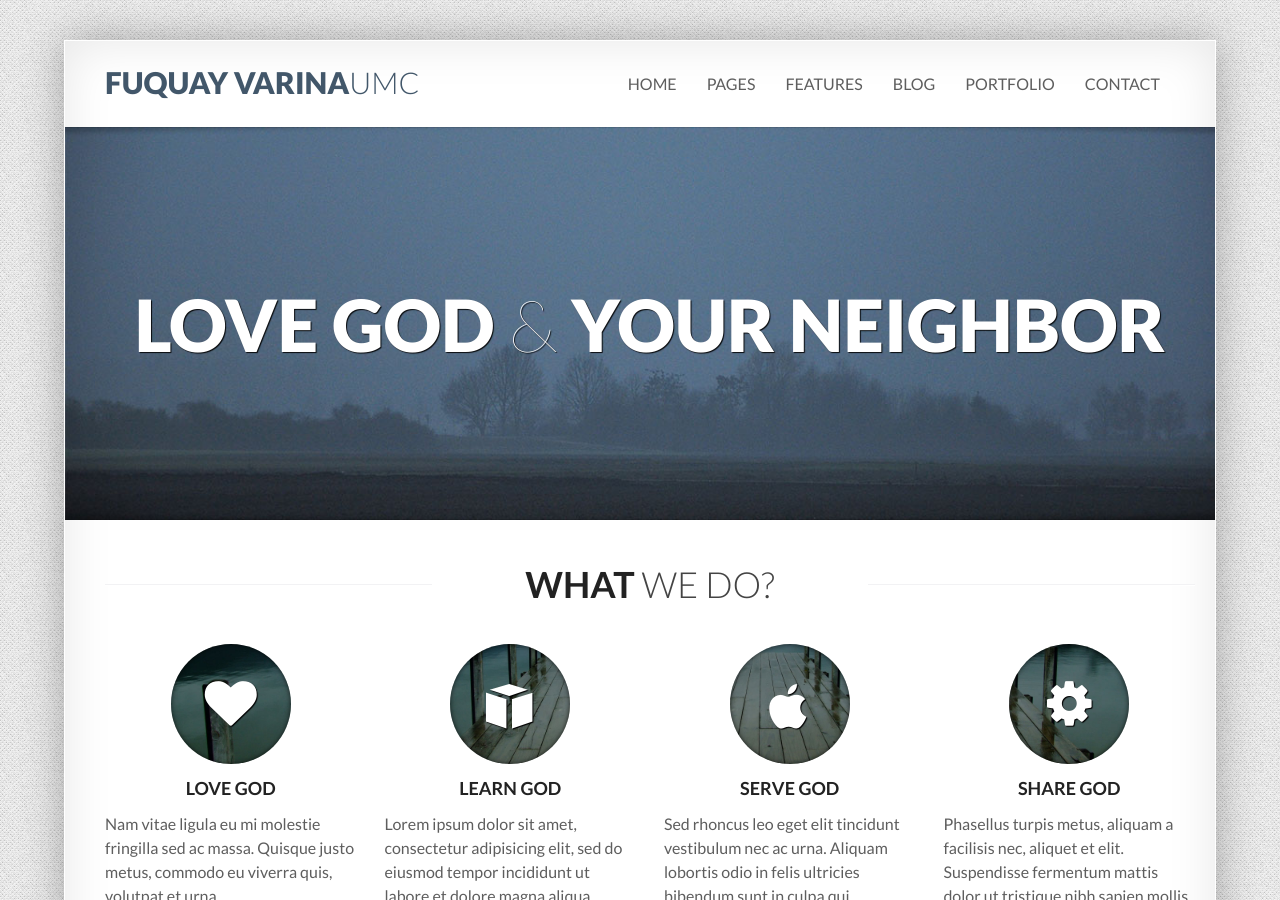
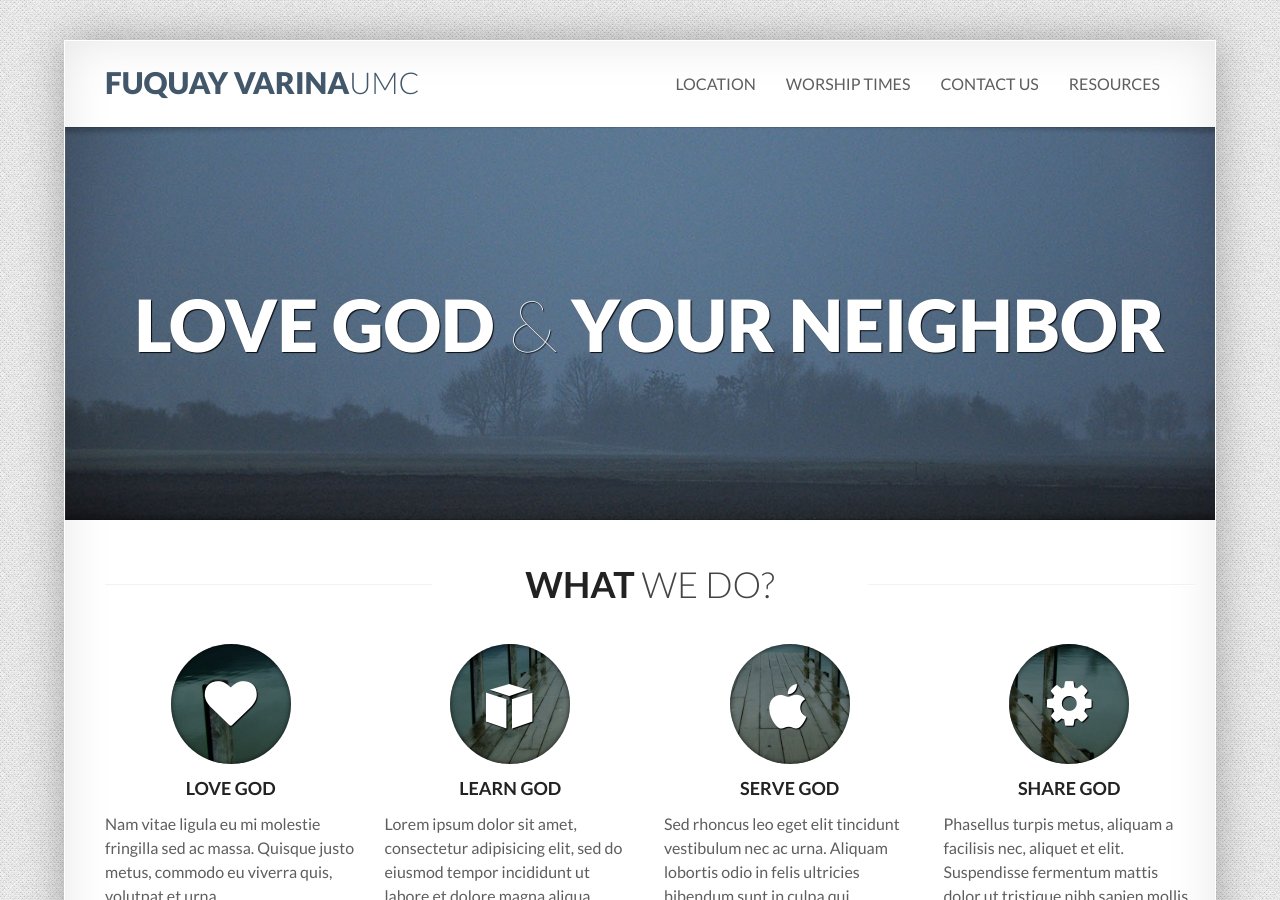
Before and after one commit to fvumc/fvumc.github.io, a Jekyll site: the page built from index.html, in a window 1280 px wide and 900 px high. Built offline with Jekyll 4.4.1, drawn with Linux system fonts in a browser that asks for light colours; Markdown is read by kramdown in place of the engine named in the settings.

Commit message:
simplify menu

```diff
--- a/_layouts/default.html
+++ b/_layouts/default.html
@@ -41,81 +41,9 @@
             </h1>
             <div class="nav-collapse collapse">
               <ul class="nav pull-right">
-                <li class=""><a href="./">Home</a></li>
+                <li class=""><a href="location.html">Location</a></li>
                 <li class="dropdown">
-                  <a class="dropdown-toggle" data-toggle="dropdown" href="#">Pages</a>
-                  <ul class="dropdown-menu">
-                    <li>
-                      <a href="about.html">About Us</a>
-                    </li>
-                    <li>
-                      <a href="services.html">Services</a>
-                    </li>
-                    <li>
-                      <a href="faq.html">FAQ</a>
-                    </li>
-                    <li>
-                      <a href="pricing.html">Pricing</a>
-                    </li>
-                    <li>
-                      <a href="docs.html">Docs</a>
-                    </li>
-                    <li>
-                      <a href="testimonials.html">Testimonials</a>
-                    </li>
-                    <li>
-                      <a href="404.html">404</a>
-                    </li>
-                    <li>
-                      <a href="sidebar-right.html">Right sidebar</a>
-                    </li>
-                    <li>
-                      <a href="sidebar-left.html">Left sidebar</a>
-                    </li>
-                    <li>
-                      <a href="fullbg.html">Full background</a>
-                    </li>
-                    <li>
-                      <a href="altpage.html">Alternative</a>
-                    </li>
-                  </ul>
-                </li>
-                <li class="dropdown">
-                  <a class="dropdown-toggle" data-toggle="dropdown" href="#">Features</a>
-                  <ul class="dropdown-menu">
-                    <li>
-                      <a href="typography.html">Typography</a>
-                    </li>
-                    <li>
-                      <a href="elements.html">Elements</a>
-                    </li>
-                    <li>
-                      <a href="icons.html">Icons</a>
-                    </li>
-                    <li>
-                      <a href="tables.html">Tables</a>
-                    </li>
-                  </ul>
-                </li>
-                <li class="dropdown">
-                  <a class="dropdown-toggle" data-toggle="dropdown" href="#">Blog</a>
-                  <ul class="dropdown-menu">
-                    <li>
-                      <a href="blog.html">Normal blog</a>
-                    </li>
-                    <li>
-                      <a href="timeline.html">Timeline</a>
-                    </li>
-                    <li>
-                      <a href="blog-fullwidth.html">Fullwidth blog</a>
-                    </li>
-                    <li>
-                      <a href="post.html">Single post</a>
-                    </li>
-                  </ul>
-                </li>
-                <li class="dropdown">
-                  <a class="dropdown-toggle" data-toggle="dropdown" href="#">Portfolio</a>
+                  <a class="dropdown-toggle" data-toggle="dropdown" href="#">Worship Times</a>
                   <ul class="dropdown-menu">
                     <li>
                       <a href="portfolio-3col.html">Three Columns</a>
@@ -131,7 +59,8 @@
                     </li>
                   </ul>
                 </li>
-                <li class=""><a href="contact.html">Contact</a></li>
+                <li class=""><a href="contact.html">Contact Us</a></li>
+                <li class=""><a href="resources.html">Resources</a></li>
               </ul>
             </div>
           </div>
```
